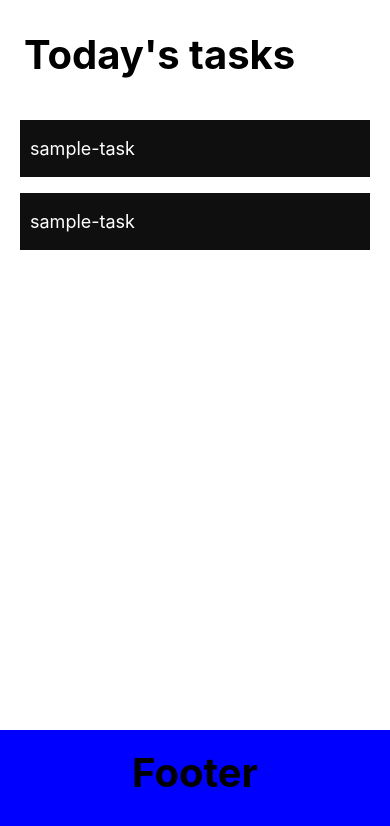
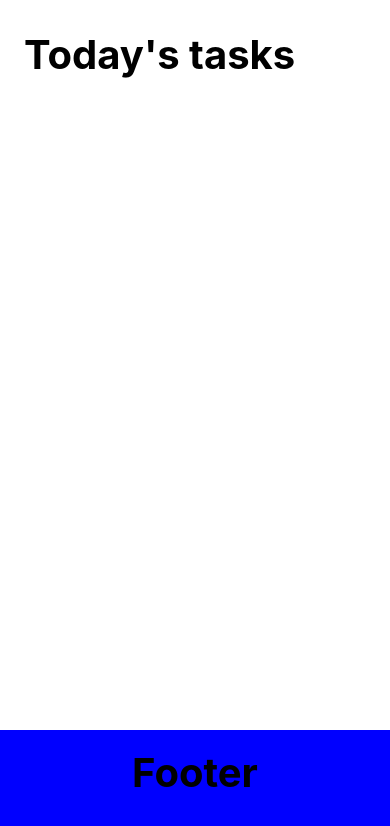
Before and after one commit to raziqali0306/TodoApp, a React Native app: screen / in a window 390 px wide. Shown: the top 826 px of the page. Built offline with nearby package versions, Linux system fonts and the light colour scheme.

Commit message:
modifies task component

```diff
--- a/Components/Task.js
+++ b/Components/Task.js
@@ -12,7 +12,7 @@ const Task = props => {
 const styles = StyleSheet.create({
   taskContainer: {
     paddingVertical: 8,
-    backgroundColor: '#0f0f0f',
+    // backgroundColor: '#0f0f0f',
     margin: 8,
   },
   text: {
```
